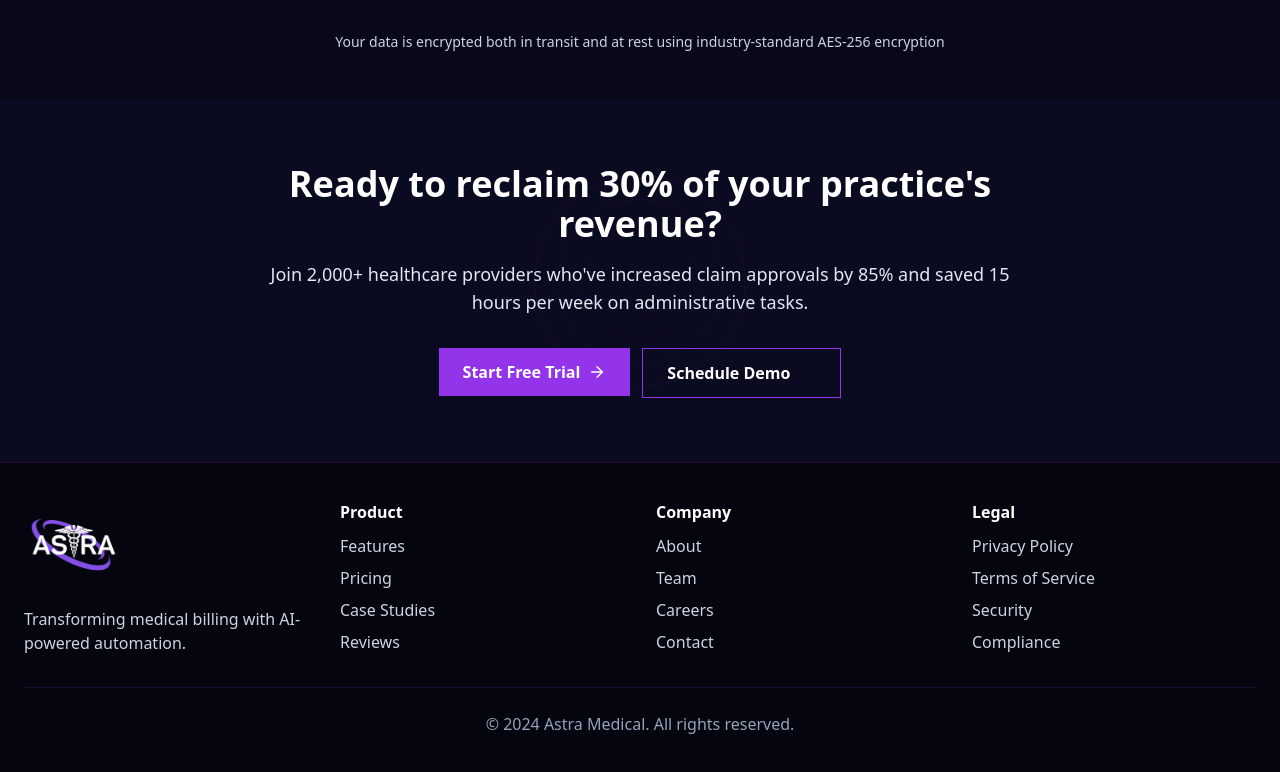
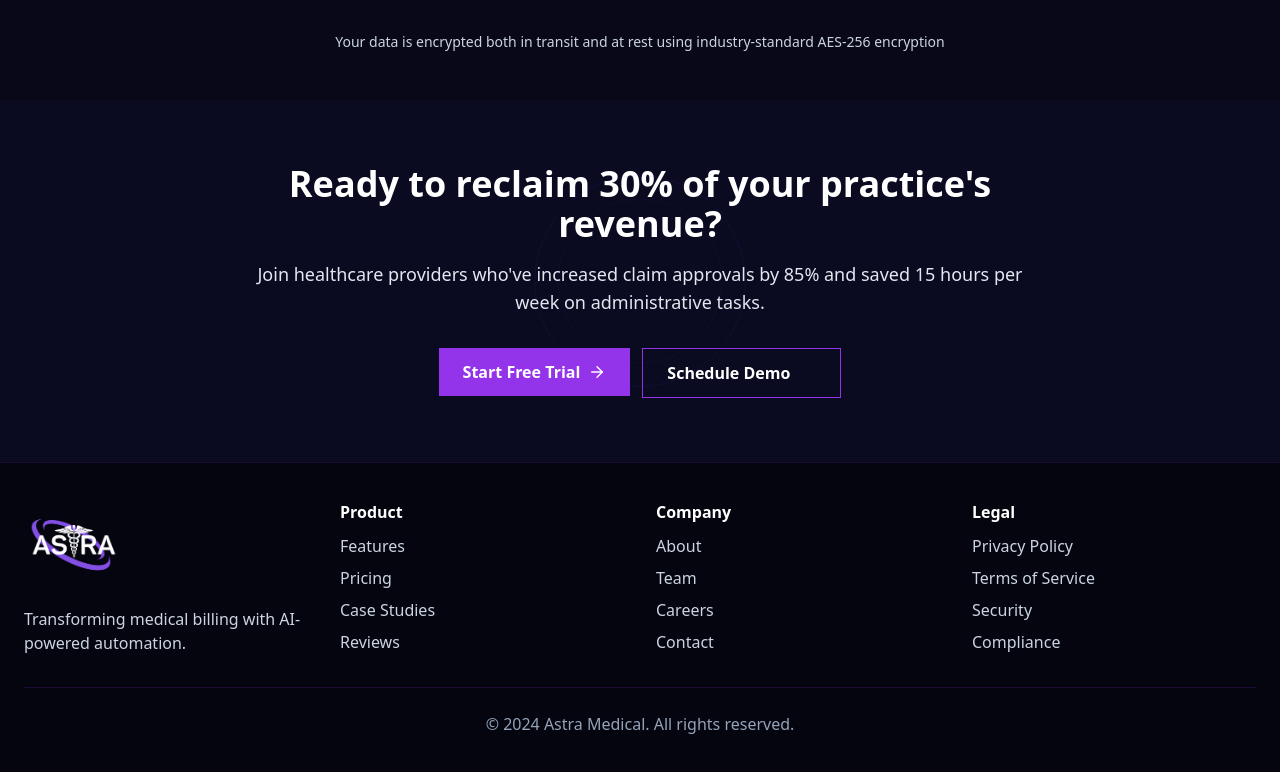
Before and after one commit to ayyan67/astra-medical-demo, a Next.js app: page / in a window 1280 px wide. Shown: the part 3990-4762 px from the top of the page. Built offline with nearby package versions, Linux system fonts and the light colour scheme.

Commit message:
Fixed typo

```diff
--- a/src/app/page.tsx
+++ b/src/app/page.tsx
@@ -641,7 +641,7 @@ export default function LandingPage() {
             Ready to reclaim 30% of your practice&#39;s revenue?
             </h2>
             <p className="text-gray-200 text-lg mb-8">
-            Join 2,000+ healthcare providers who&#39;ve increased claim approvals by 85% and saved 15 hours per week on administrative tasks.
+            Join healthcare providers who&#39;ve increased claim approvals by 85% and saved 15 hours per week on administrative tasks.
             </p>
               <div className="flex flex-col sm:flex-row justify-center gap-3">
                 <Link href="/sign-up">
```
